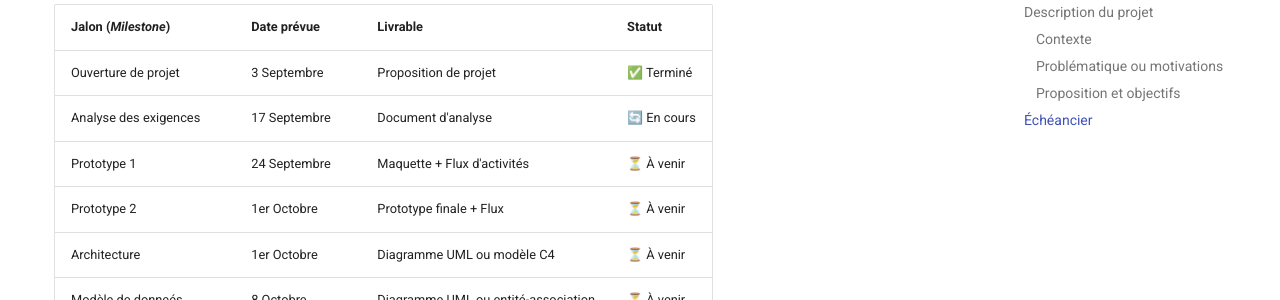
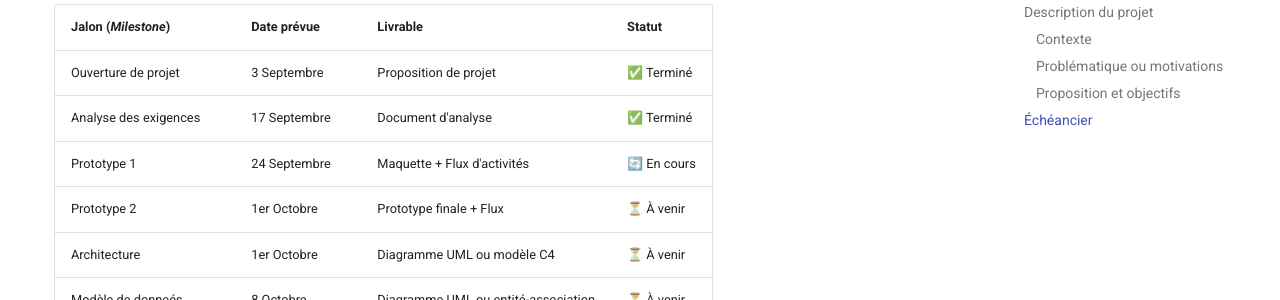
Before and after one commit to udem-diro/atrium, an MkDocs documentation site: the page built from docs/index.md, in a window 1280 px wide and 900 px high, scrolled down 960 px. Shown: the part 150-450 px from the top of the window. Built offline with MkDocs 1.6.1 and Material for MkDocs 9.7.7, drawn with Linux system fonts in a browser that asks for light colours; comment, search, counter and statistics services are not loaded.

Commit message:
Updated progress

```diff
--- a/docs/index.md
+++ b/docs/index.md
@@ -33,8 +33,8 @@
 | Jalon (_Milestone_)       | Date prévue    | Livrable                            | Statut      |
 | ------------------------- | -------------- | ----------------------------------- | ----------- |
 | Ouverture de projet       | 3 Septembre    | Proposition de projet               | ✅ Terminé  |
-| Analyse des exigences     | 17 Septembre   | Document d'analyse                  | 🔄 En cours |
-| Prototype 1               | 24 Septembre   | Maquette + Flux d'activités         | ⏳ À venir  |
+| Analyse des exigences     | 17 Septembre   | Document d'analyse                  | ✅ Terminé  |
+| Prototype 1               | 24 Septembre   | Maquette + Flux d'activités         | 🔄 En cours  |
 | Prototype 2               | 1er Octobre    | Prototype finale + Flux             | ⏳ À venir  |
 | Architecture              | 1er Octobre    | Diagramme UML ou modèle C4          | ⏳ À venir  |
 | Modèle de donneés         | 8 Octobre      | Diagramme UML ou entité-association | ⏳ À venir  |
```
